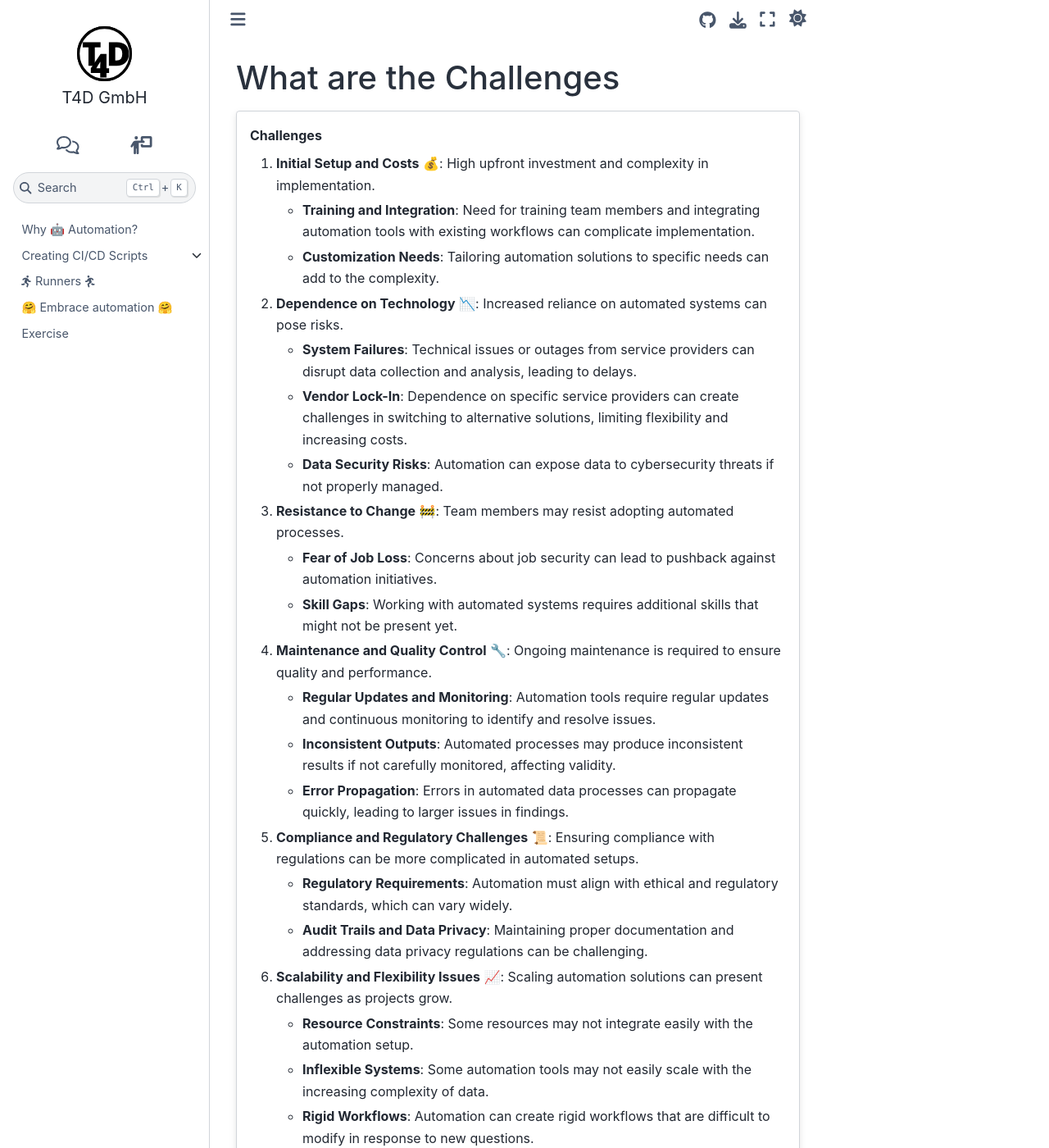
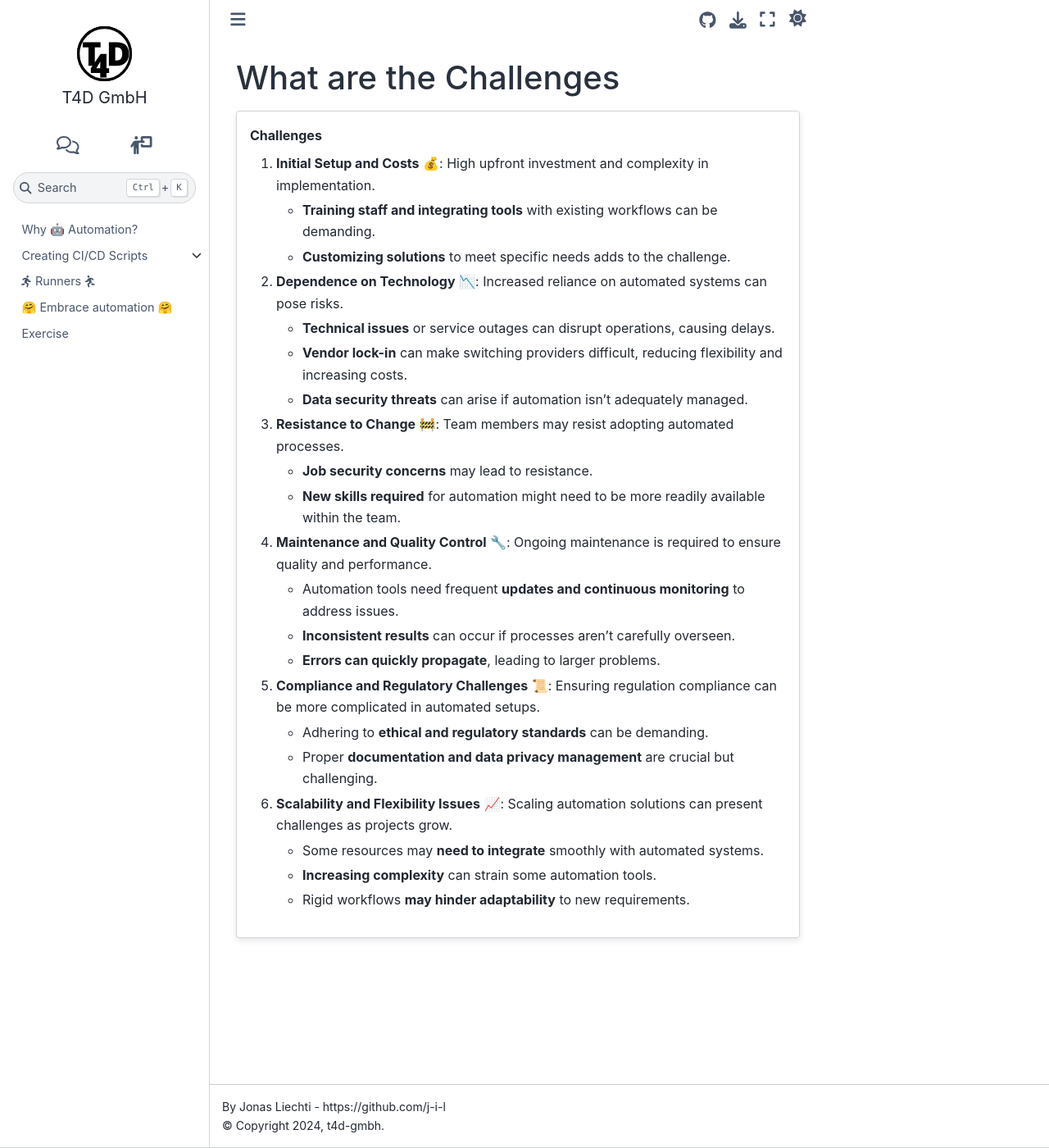
Before and after one commit to t4d-gmbh/ci-cd-workflows, a Sphinx documentation site: the page built from source/content/why_automation/for_non_sd_challenges.md, in a window 1280 px wide and 1400 px high. Shown: the whole window at 82% size. Built offline with Sphinx 7.4.7 and the Sphinx Book theme 1.1.4, drawn with Linux system fonts in a browser that asks for light colours; the version number could not be read and is left out.

Commit message:
language fluency

```diff
--- a/source/content/why_automation/for_non_sd_challenges.md
+++ b/source/content/why_automation/for_non_sd_challenges.md
@@ -1,35 +1,35 @@
 ## What are the Challenges
 :::{card} Challenges
 1. **Initial Setup and Costs** 💰: High upfront investment and complexity in implementation{% if page %}.
-   - **Training and Integration**: Need for training team members and integrating automation tools with existing workflows can complicate implementation.
-   - **Customization Needs**: Tailoring automation solutions to specific needs can add to the complexity.
+   - **Training staff and integrating tools** with existing workflows can be demanding.
+   - **Customizing solutions** to meet specific needs adds to the challenge.
 {% endif %}
 
 2. **Dependence on Technology** 📉: Increased reliance on automated systems can pose risks{% if page %}.
-   - **System Failures**: Technical issues or outages from service providers can disrupt data collection and analysis, leading to delays.
-   - **Vendor Lock-In**: Dependence on specific service providers can create challenges in switching to alternative solutions, limiting flexibility and increasing costs.
-   - **Data Security Risks**: Automation can expose data to cybersecurity threats if not properly managed.
+   - **Technical issues** or service outages can disrupt operations, causing delays.
+   - **Vendor lock-in** can make switching providers difficult, reducing flexibility and increasing costs.
+   - **Data security threats** can arise if automation isn’t adequately managed.
 {% endif %}
 
 3. **Resistance to Change** 🚧: Team members may resist adopting automated processes{% if page %}.
-   - **Fear of Job Loss**: Concerns about job security can lead to pushback against automation initiatives.
-   - **Skill Gaps**: Working with automated systems requires additional skills that might not be present yet.
+   - **Job security concerns** may lead to resistance.
+   - **New skills required** for automation might need to be more readily available within the team.
 {% endif %}
 
 4. **Maintenance and Quality Control** 🔧: Ongoing maintenance is required to ensure quality and performance{% if page %}.
-   - **Regular Updates and Monitoring**: Automation tools require regular updates and continuous monitoring to identify and resolve issues.
-   - **Inconsistent Outputs**: Automated processes may produce inconsistent results if not carefully monitored, affecting validity.
-   - **Error Propagation**: Errors in automated data processes can propagate quickly, leading to larger issues in findings.
+   - Automation tools need frequent **updates and continuous monitoring** to address issues.
+   - **Inconsistent results** can occur if processes aren’t carefully overseen.
+   - **Errors can quickly propagate**, leading to larger problems.
 {% endif %}
 
-5. **Compliance and Regulatory Challenges** 📜: Ensuring compliance with regulations can be more complicated in automated setups{% if page %}.
-   - **Regulatory Requirements**: Automation must align with ethical and regulatory standards, which can vary widely.
-   - **Audit Trails and Data Privacy**: Maintaining proper documentation and addressing data privacy regulations can be challenging.
+5. **Compliance and Regulatory Challenges** 📜: Ensuring regulation compliance can be more complicated in automated setups{% if page %}.
+   - Adhering to **ethical and regulatory standards** can be demanding.
+   - Proper **documentation and data privacy management** are crucial but challenging.
 {% endif %}
 
 6. **Scalability and Flexibility Issues** 📈: Scaling automation solutions can present challenges as projects grow{% if page %}.
-   - **Resource Constraints**: Some resources may not integrate easily with the automation setup.
-   - **Inflexible Systems**: Some automation tools may not easily scale with the increasing complexity of data.
-   - **Rigid Workflows**: Automation can create rigid workflows that are difficult to modify in response to new questions.
+   - Some resources may **need to integrate** smoothly with automated systems.
+   - **Increasing complexity** can strain some automation tools.
+   - Rigid workflows **may hinder adaptability** to new requirements.
 {% endif %}
 :::
```
